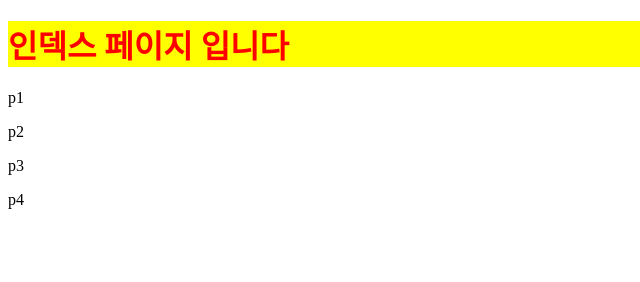
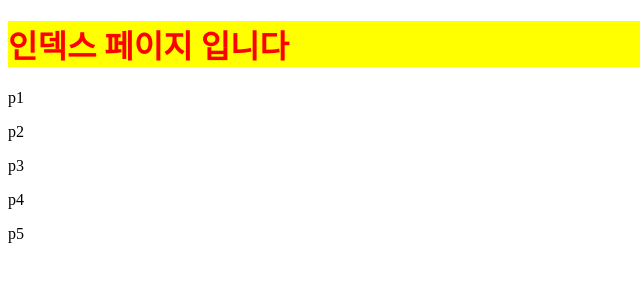
Before and after one commit to Dumbi9636/test077, a plain HTML site: page index.html in a window 1280 px wide. Shown: the full height of the page, 0-640 px from the left. Drawn offline with Linux system fonts and the light colour scheme.

Commit message:
p5 추가함

```diff
--- a/index.html
+++ b/index.html
@@ -17,5 +17,6 @@
     <p>p2</p>
     <p>p3</p>
     <p>p4</p>
+    <p>p5</p>
 </body>
 </html>
```
